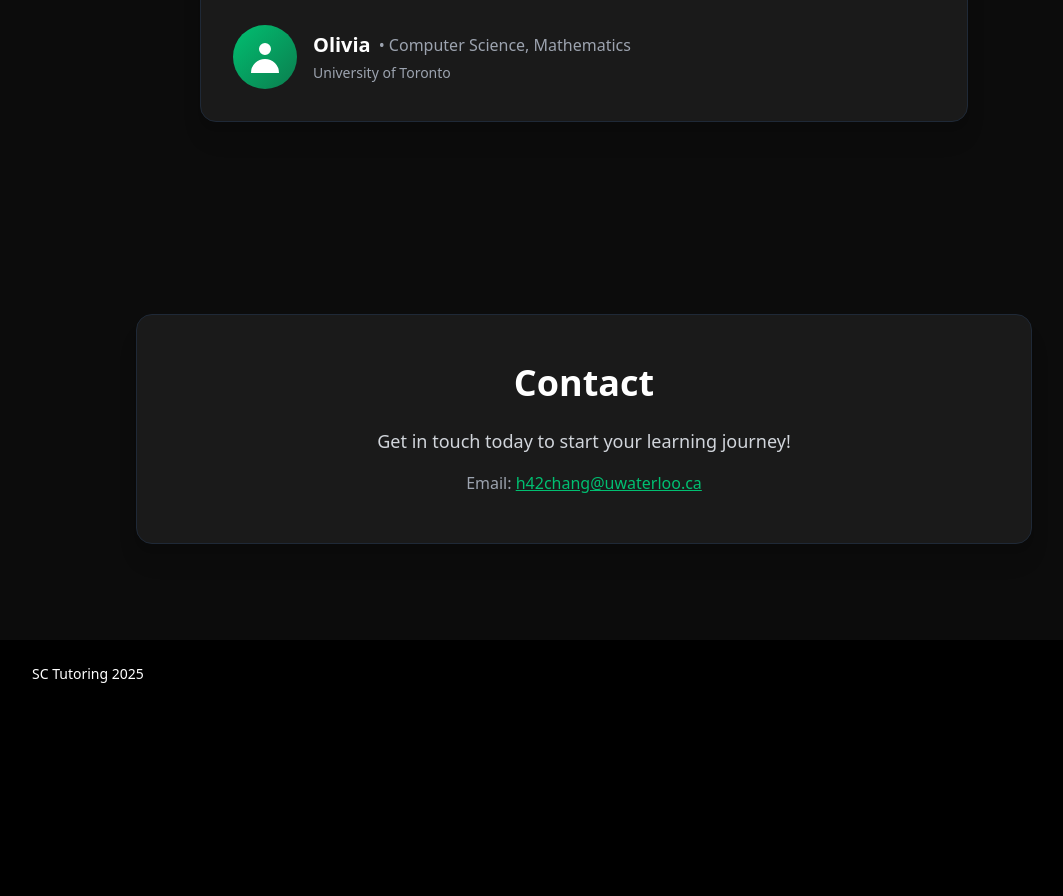
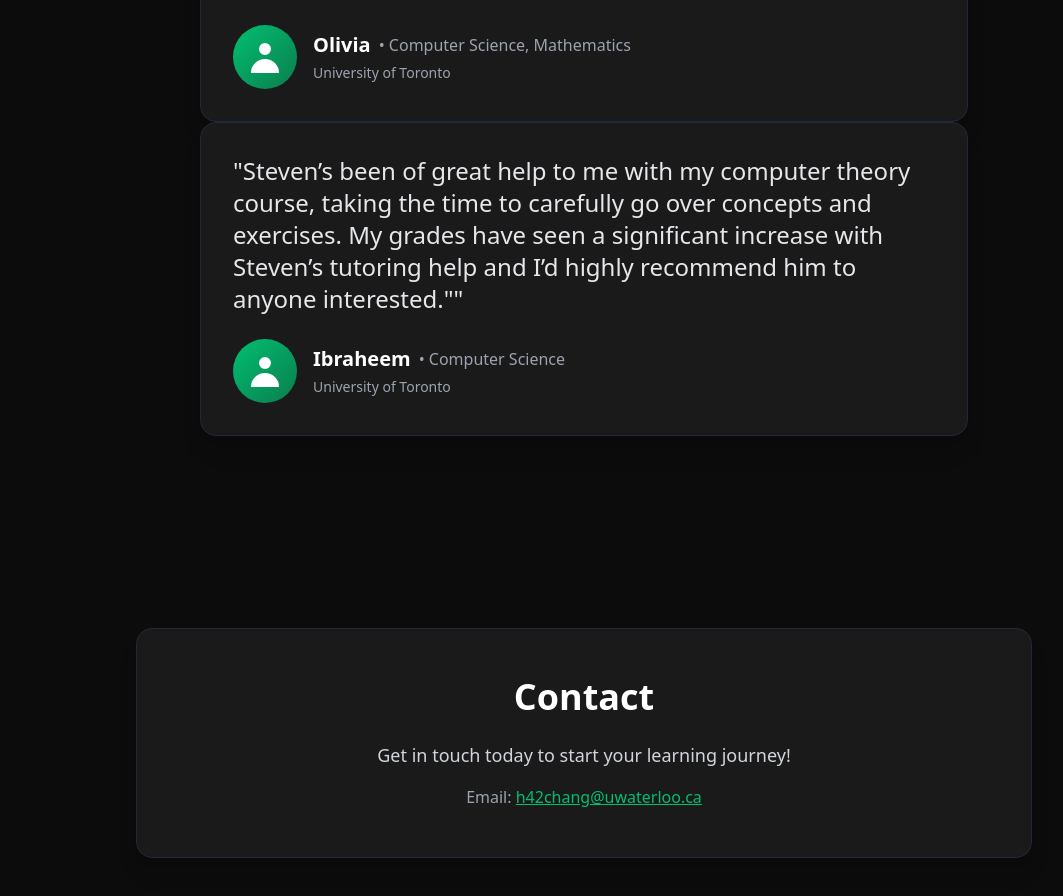
Before and after one commit to steeeve/TutorSite, a React (Create React App) app: page / in a window 1280 px wide. Shown: the part 1360-2256 px from the top of the page, without its empty margins (56-1119 px from the left). Before the commit the page ends 2068 px from the top, so only its background shows below. Built offline with nearby package versions, Linux system fonts and the light colour scheme.

Commit message:
Added Ibraheems review

```diff
--- a/src/Components/ReviewsSection/index.js
+++ b/src/Components/ReviewsSection/index.js
@@ -49,6 +49,47 @@ const ReviewsSection = () => {
                         </div>
                     </div>
                 </div>
+
+                <div className="grid gap-8 md:grid-cols-1 lg:grid-cols-1 max-w-3xl mx-auto">
+                    {/* Review Card */}
+                    <div className="bg-[#1a1a1a] rounded-2xl border border-gray-800 p-8 shadow-xl">
+                        {/* Review Text */}
+                        <div className="mb-6">
+                            <p className="text-2xl text-gray-200 mb-4">
+                                "Steven’s been of great help to me with my computer theory course, taking the time to carefully go over concepts and exercises. My grades have seen a significant increase with Steven’s tutoring help and I’d highly recommend him to anyone interested.""
+                            </p>
+                        </div>
+
+                        {/* Customer Info */}
+                        <div className="flex items-center gap-4">
+                            {/* Profile Picture */}
+                            <div className="w-16 h-16 rounded-full bg-gradient-to-br from-[#01BF71] to-[#01BF71]/60 flex items-center justify-center flex-shrink-0">
+                                <svg
+                                    className="w-10 h-10 text-white"
+                                    fill="currentColor"
+                                    viewBox="0 0 20 20"
+                                >
+                                    <path fillRule="evenodd" d="M10 9a3 3 0 100-6 3 3 0 000 6zm-7 9a7 7 0 1114 0H3z" clipRule="evenodd" />
+                                </svg>
+                            </div>
+
+                            {/* Customer Details */}
+                            <div className="flex-1">
+                                <div className="flex flex-col sm:flex-row sm:items-center sm:gap-2">
+                                    <h3 className="text-xl font-semibold text-white">Ibraheem</h3>
+                                    <span className="text-gray-400 text-sm sm:text-base">
+                                        • Computer Science
+                                    </span>
+                                </div>
+                                <p className="text-gray-400 text-sm mt-1">
+                                    University of Toronto
+                                </p>
+                            </div>
+                        </div>
+                    </div>
+                </div>
+
+
             </div>
         </section>
     );
```
